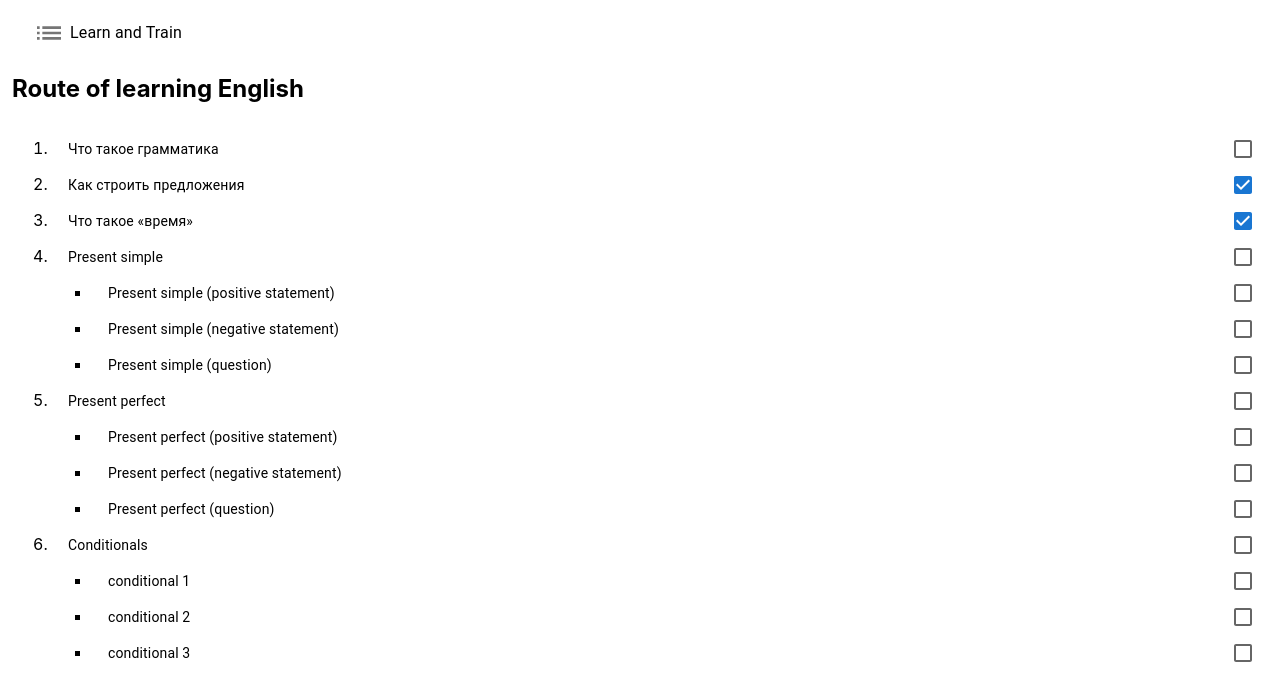
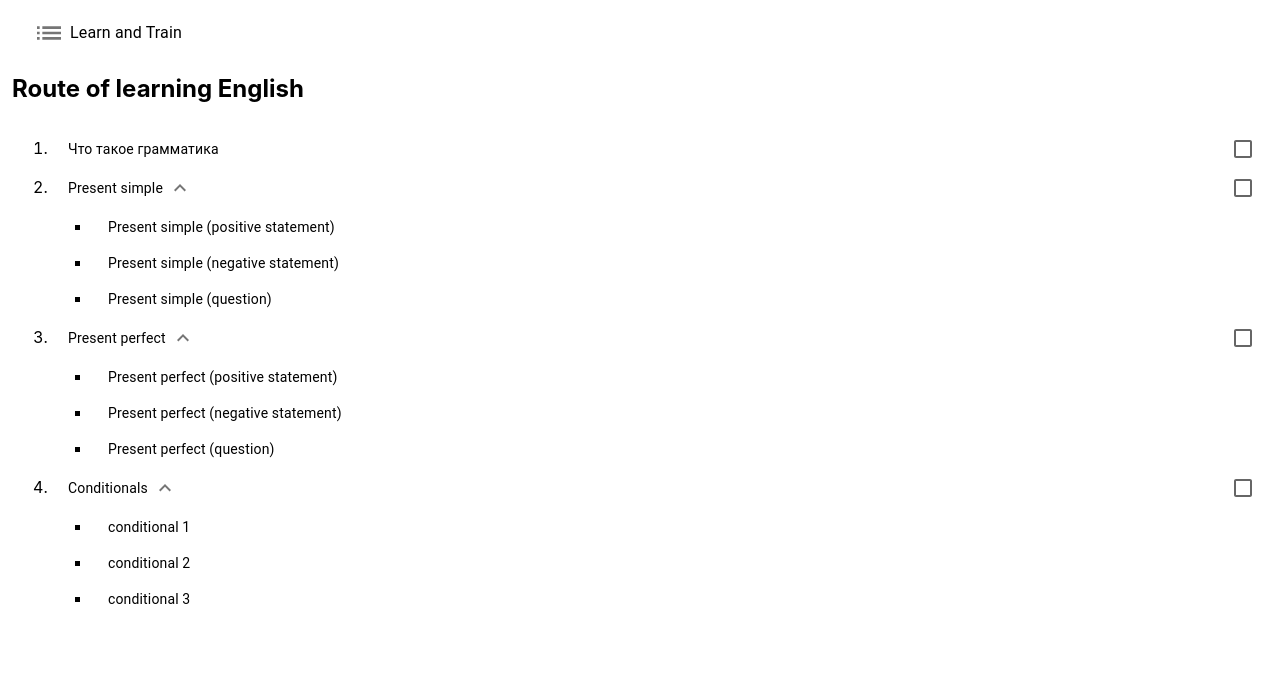
Before and after one commit to Larisa-Yagodina/language-app, a React (Create React App) app: page /grammar_route in a window 1280 px wide. Shown: the top 700 px of the page. Built offline with nearby package versions, Linux system fonts and the light colour scheme.

Commit message:
add new features to grammar route

```diff
--- a/src/serverData/InitialSentences.js
+++ b/src/serverData/InitialSentences.js
@@ -346,6 +346,26 @@ export const initialSentences = [
         english: 'I`d like to get a pronounced effect of tightening the skin',
         russian: 'Я бы хотела получить выраженный эффект подтяжки кожи',
         grammar: ["sdlkjf3487"],
+        themes: ["lskdjlk2342kj"],
+        partOfSpeech: [],
+        words: [],
+        definition: [],
+    },
+    {
+        id: uuidv4(),
+        english: 'that doesn`t need rinsing out',
+        russian: 'который не нужно смывать',
+        grammar: [],
+        themes: ["lskdjlk2342kj"],
+        partOfSpeech: [],
+        words: [],
+        definition: [],
+    },
+    {
+        id: uuidv4(),
+        english: 'Micellar Water is also ideal for cleansing your makeup before going to bed.',
+        russian: 'Также мицеллярная вода идеально подходит для снятия макияжа перед сном.',
+        grammar: [],
         themes: ["lskdjlk2342kj"],
         partOfSpeech: [],
         words: [],
--- a/src/serverData/InitialTrainingRoute.js
+++ b/src/serverData/InitialTrainingRoute.js
@@ -13,6 +13,7 @@ export const initialTrainingRoute = [
                 isOpen: true,
                 isStudied: false,
                 subThemes: [],
+                isOpenSubThemes: true,
             },
             {
                 id: '23480fjslkdjf',
@@ -23,6 +24,7 @@ export const initialTrainingRoute = [
                 isOpen: true,
                 isStudied: true,
                 subThemes: [],
+                isOpenSubThemes: true,
             },
             {
                 id: 'dfj237s0f8hj4j2l',
@@ -33,6 +35,7 @@ export const initialTrainingRoute = [
                 isOpen: true,
                 isStudied: true,
                 subThemes: [],
+                isOpenSubThemes: true,
             },
             {
                 id: 'sdflkj234867s9d8',
@@ -41,6 +44,7 @@ export const initialTrainingRoute = [
                 partOfGrammarId: "sdlkjf3487",
                 isOpen: true,
                 isStudied: false,
+                isOpenSubThemes: true,
                 subThemes: [
                     {
                         id: 'aslkj340sd9f8',
@@ -69,15 +73,16 @@ export const initialTrainingRoute = [
                 ]
             },
             {
-                id: 'sdflkj234867s9d8',
+                id: 'sdfj2l347sdf723j',
                 name: 'Present perfect',
                 link: '/present-perfect',
                 partOfGrammarId: "slkj234234",
                 isOpen: true,
                 isStudied: false,
+                isOpenSubThemes: true,
                 subThemes: [
                     {
-                        id: 'aslkj340sd9f8',
+                        id: 'djfl2308fsdfj',
                         name: 'Present perfect (positive statement)',
                         link: '/positive-in-present-perfect',
                         partOfGrammarId: "sldkfj3247987",
@@ -85,7 +90,7 @@ export const initialTrainingRoute = [
                         isStudied: false,
                     },
                     {
-                        id: 'sdfkjl3029384',
+                        id: 'fdslkj2l3987fsdj2',
                         name: 'Present perfect (negative statement)',
                         link: '/negative-in-present-perfect',
                         partOfGrammarId: "dkfwher9237fsdf",
@@ -93,7 +98,7 @@ export const initialTrainingRoute = [
                         isStudied: false,
                     },
                     {
-                        id: 'ddlkfj234987324',
+                        id: 'sdfj2l3k4987sfj32',
                         name: 'Present perfect (question)',
                         link: '/question-in-present-perfect',
                         partOfGrammarId: "djwlkej2387fsj3",
@@ -109,6 +114,7 @@ export const initialTrainingRoute = [
                 partOfGrammarId: "sdlfkj23498s7f",
                 isOpen: true,
                 isStudied: false,
+                isOpenSubThemes: true,
                 subThemes: [
                     {
                         id: 'kjsdf2834792837',
--- a/src/training-route/GrammarRouteList.js
+++ b/src/training-route/GrammarRouteList.js
@@ -3,35 +3,87 @@ import List from '@mui/material/List';
 import ListItem from '@mui/material/ListItem';
 import ListItemButton from '@mui/material/ListItemButton';
 import ListItemText from '@mui/material/ListItemText';
-import ListItemAvatar from '@mui/material/ListItemAvatar';
 import Checkbox from '@mui/material/Checkbox';
-import Avatar from '@mui/material/Avatar';
-import {useState} from "react";
+import {useEffect, useState} from "react";
 import {initialTrainingRoute} from "../serverData/InitialTrainingRoute";
 import {Link} from "react-router-dom";
+import { FormControlLabel, FormGroup, Grid, Paper, styled, Switch} from "@mui/material";
+import KeyboardArrowDownIcon from '@mui/icons-material/KeyboardArrowDown';
+import KeyboardArrowUpIcon from '@mui/icons-material/KeyboardArrowUp';
+import IconButton from "@mui/material/IconButton";
+
+
+
+const styleRight = {
+    position: "absolute", /* блок занимает ширину содержимого, max-width её ограничивает */
+    top: "15%", /* отступ сверху */
+    right: '2%', // отступ справа
+}
+
 
 export default function CheckboxListSecondary() {
-    const [checked, setChecked] = React.useState([1]);
+
     const userId = 'dlkfjl3487f9s';
     const [userLearningRoute, setUserLearningRoute] = useState(initialTrainingRoute.filter(el => el.userId === userId));
 
-    const handleToggle = (value) => () => {
+    const handleToggle = (id) => () => {
+        const newRoute = [...userLearningRoute];
+        for (let el of userLearningRoute[0].userRoute) {
+            if (el.id === id) el.isStudied = !el.isStudied;
+            if (el.subThemes.length > 0) {
+                for (let elm of el.subThemes) {
+                    if (elm.id === id) elm.isStudied = !elm.isStudied;
+                }
+            }
+        }
+        setReFilter(reFilter + 1)
+        setUserLearningRoute(newRoute);
+    };
 
-        const currentIndex = checked.indexOf(value);
-        const newChecked = [...checked];
+    const [openAll, setOpenAll] = React.useState(false);
+    const [reFilter, setReFilter] = useState(1)
+    const handleChange = (event) => {
+        setOpenAll(event.target.checked);
+        setReFilter(reFilter + 1)
+    };
 
-        if (currentIndex === -1) {
-            newChecked.push(value);
-        } else {
-            newChecked.splice(currentIndex, 1);
+    const filterRoute = () => {
+        const newRoute = initialTrainingRoute.filter(el => el.userId === userId)[0].userRoute.filter(el => openAll ? true : el.isStudied === openAll);
+        const newUserRoutes = initialTrainingRoute.map(el => el.userId === userId ? {...el, userRoute: newRoute} : el);
+        setUserLearningRoute(newUserRoutes.filter(el => el.userId === userId))
     }
 
-        setChecked(newChecked);
-    };
+        useEffect(() => {
+            filterRoute()
+        }, [reFilter])
+
+    const openSubThemes = (id) => {
+        const newRoute = userLearningRoute[0].userRoute.map(el => el.id === id ? {...el, isOpenSubThemes: !el.isOpenSubThemes} : el)
+        const newUserRoutes = initialTrainingRoute.map(el => el.userId === userId ? {...el, userRoute: newRoute} : el);
+        setUserLearningRoute(newUserRoutes.filter(el => el.userId === userId))
+    }
+
 
         return (
             <div>
                 <h2>Route of learning English</h2>
+                <div style={styleRight}>
+                    <FormGroup>
+                        <FormControlLabel
+                            value="start"
+                            control={
+                                <Switch
+                                    color="success"
+                                    checked={openAll}
+                                    onChange={handleChange}
+                                    aria-label="route switch"
+                                />}
+                            label="All"
+                            labelPlacement="end"
+                        />
+                    </FormGroup>
+                </div>
+
                 <List dense sx={{width: '100%', maxWidth: 'auto', bgcolor: 'background.paper'}}>
                     <ol>
                         {userLearningRoute[0].userRoute.map((value) => {
@@ -43,8 +95,9 @@ export default function CheckboxListSecondary() {
                                             key={value.id}
                                             secondaryAction={
                                                 <Checkbox
+                                                    color="success"
                                                     edge="end"
-                                        onChange={handleToggle(value.isStudied)}
+                                                    onChange={handleToggle(value.id)}
                                                     checked={value.isStudied}
                                                     inputProps={{'aria-labelledby': labelId}}
                                                 />
@@ -55,42 +108,59 @@ export default function CheckboxListSecondary() {
                                                 <Link to={value.link} style={{textDecoration: 'none', color: 'black'}}>
                                                     <ListItemText id={labelId} primary={value.name}/>
                                                 </Link>
+                                                {' '}
+                                                { value.subThemes.length > 0 &&
+                                                    <IconButton
+                                                        aria-label="expand row"
+                                                        size="small"
+                                                        onClick={() => openSubThemes(value.id)}
+                                                    >
+                                                        {value.isOpenSubThemes ? <KeyboardArrowUpIcon/> : <KeyboardArrowDownIcon/>}
+                                                    </IconButton>
+                                                }
+
                                             </ListItemButton>
                                         </ListItem>
+
+
                                     </li>
+                                    { value.isOpenSubThemes &&
                                         <ul>
                                             {value.subThemes.map((subTheme) => {
                                                 const labelId = subTheme.id;
                                                 return (
                                                     <li>
-                                            <ListItem
-                                                key={subTheme.id}
-                                                secondaryAction={
-                                                    <Checkbox
-                                                        edge="end"
-                                                        onChange={handleToggle(subTheme.isStudied)}
-                                                        checked={subTheme.isStudied}
-                                                        inputProps={{'aria-labelledby': labelId}}
-                                                    />
-                                                }
-                                                disablePadding
-                                            >
+                                                        {/*<ListItem*/}
+                                                        {/*    key={subTheme.id}*/}
+                                                        {/*    secondaryAction={*/}
+                                                        {/*        <Checkbox*/}
+                                                        {/*            edge="end"*/}
+                                                        {/*            color="success"*/}
+                                                        {/*            onChange={handleToggle(subTheme.id)}*/}
+                                                        {/*            checked={subTheme.isStudied}*/}
+                                                        {/*            inputProps={{'aria-labelledby': labelId}}*/}
+                                                        {/*        />*/}
+                                                        {/*    }*/}
+                                                        {/*    disablePadding*/}
+                                                        {/*>*/}
                                                         <ListItemButton>
                                                             <Link to={subTheme.link}
                                                                   style={{textDecoration: 'none', color: 'black'}}>
                                                                 <ListItemText id={labelId} primary={subTheme.name}/>
                                                             </Link>
                                                         </ListItemButton>
-                                            </ListItem>
+                                                        {/*</ListItem>*/}
                                                     </li>
                                                 );
                                             })}
                                         </ul>
+                                    }
                                 </div>
                             );
                         })}
                     </ol>
                 </List>
             </div>
-    );
+        )
+            ;
     }
```
Lines whose indentation alone changed are shown as unchanged.
